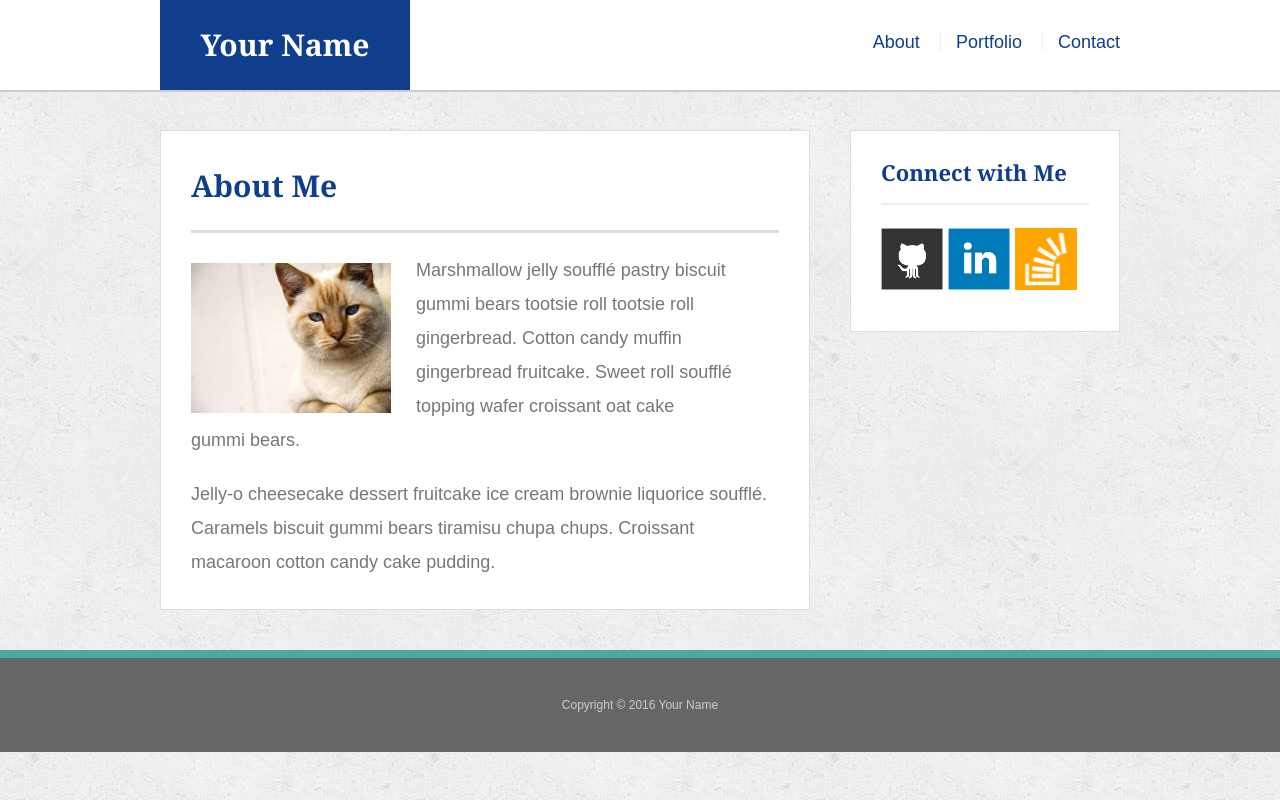
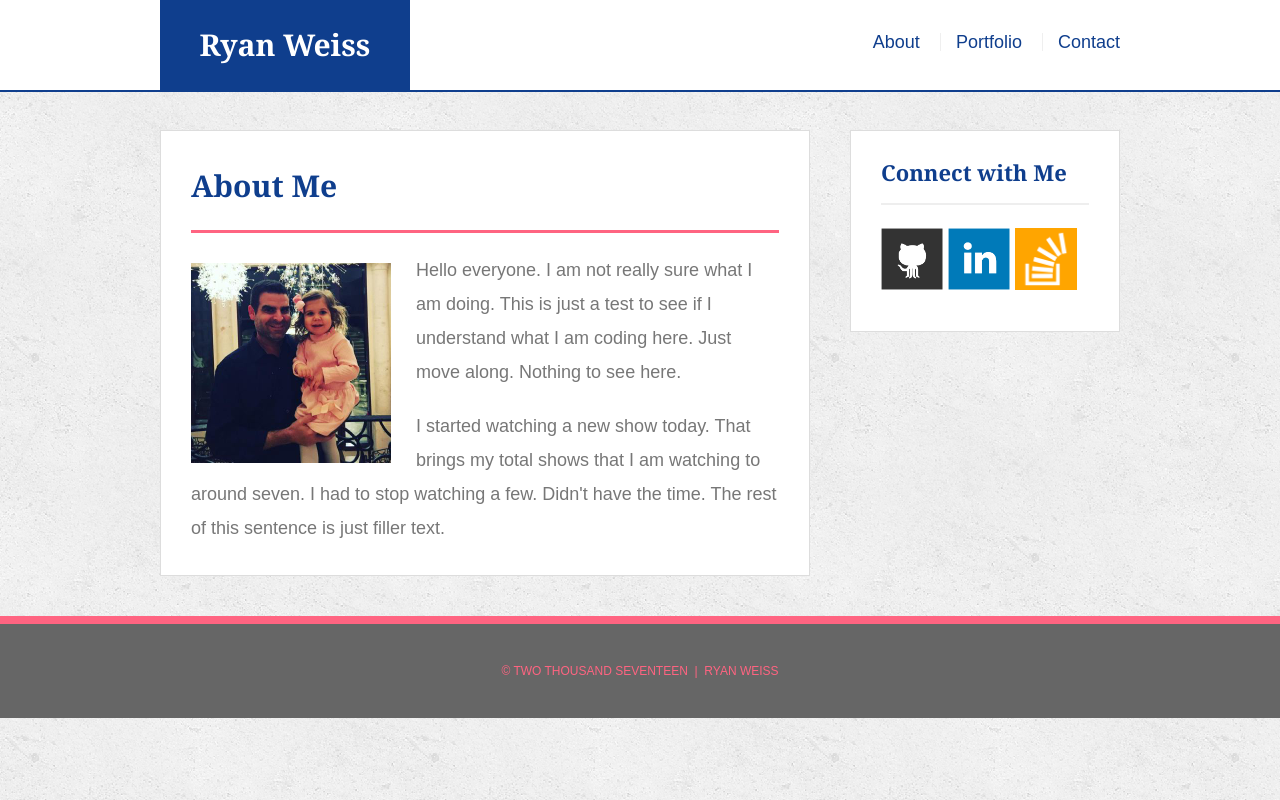
Before and after one commit to mindjobmedia/Responsive-Portfolio, a plain HTML site: page Basic-Portfolio/index.html in a window 1280 px wide. Drawn offline with Linux system fonts and the light colour scheme.

Commit message:
testers2

```diff
--- a/Basic-Portfolio/assets/css/style.css
+++ b/Basic-Portfolio/assets/css/style.css
@@ -43,7 +43,7 @@ h1 {
   padding-bottom: 20px;
   font-size: 30px;
   line-height: 49px;
-  border-bottom: 3px solid #ddd;
+  border-bottom: 3px solid #ff6481;
 }
 
 h2,
@@ -62,7 +62,7 @@ h3 {
   width: 100%;
   color: #fff;
   background: #fff;
-  border-bottom: 2px solid #ccc;
+  border-bottom: 2px solid #0f3e8d;
 }
 
 #logo {
@@ -109,11 +109,11 @@ footer {
   padding: 30px 0;
   clear: both;
   color: #fff;
-  color: #ccc;
+  color: #ff6481;
   font-size: 12px;
   text-align: center;
   background: #666;
-  border-top: 8px solid #4aaaa5;
+  border-top: 8px solid #ff6481;
 }
 
 
@@ -196,7 +196,7 @@ h3,
   text-align: center;
   line-height: 30px;
   font-weight: 300;
-  background: #4aaaa5;
+  background: #ff6481;
   border-bottom: 0;
 }
 
@@ -245,6 +245,6 @@ input[type=submit] {
   color: #fff;
   font-size: 18px;
   cursor: pointer;
-  background: #4aaaa5;
+  background: #ff6481;
   border: 0 none;
 }
--- a/Basic-Portfolio/index.html
+++ b/Basic-Portfolio/index.html
@@ -12,7 +12,7 @@
 
   <header id="masthead">
     <div class="container">
-      <a href="index.html" id="logo">Your Name</a>
+      <a href="index.html" id="logo">Ryan Weiss</a>
       <nav>
         <a href="index.html">About</a>
         <a href="portfolio.html">Portfolio</a>
@@ -25,11 +25,11 @@
     <section class="main-section">
       <h1>About Me</h1>
 
-      <img src="assets/images/cat.jpg" class="auth-image" alt="Your Name">
+      <img src="assets/images/me.jpg" class="auth-image" alt="Ryan Weiss">
 
-      <p>Marshmallow jelly souffl&eacute; pastry biscuit gummi bears tootsie roll tootsie roll gingerbread. Cotton candy muffin gingerbread fruitcake. Sweet roll souffl&eacute; topping wafer croissant oat cake gummi&nbsp;bears.</p>
+      <p>Hello everyone. I am not really sure what I am doing. This is just a test to see if I understand what I am coding here. Just move along. Nothing to see here.</p>
 
-      <p>Jelly-o cheesecake dessert fruitcake ice cream brownie liquorice souffl&eacute;. Caramels biscuit gummi bears tiramisu chupa chups. Croissant macaroon cotton candy cake pudding.</p>
+      <p>I started watching a new show today. That brings my total shows that I am watching to around seven. I had to stop watching a few. Didn't have the time. The rest of this sentence is just filler text.</p>
 
     </section>
 
@@ -46,7 +46,7 @@
 
   <footer>
     <div class="container">
-      Copyright &copy; 2016 Your Name
+      &copy; TWO THOUSAND SEVENTEEN&nbsp;&nbsp;|&nbsp;&nbsp;RYAN WEISS
     </div>
   </footer>
 </body>
```
Also changed, not shown: Basic-Portfolio/contact.html (+3 -3 lines), Basic-Portfolio/portfolio.html (+3 -3 lines), Basic-Portfolio/assets/images/me.jpg (added), 1 other file.
